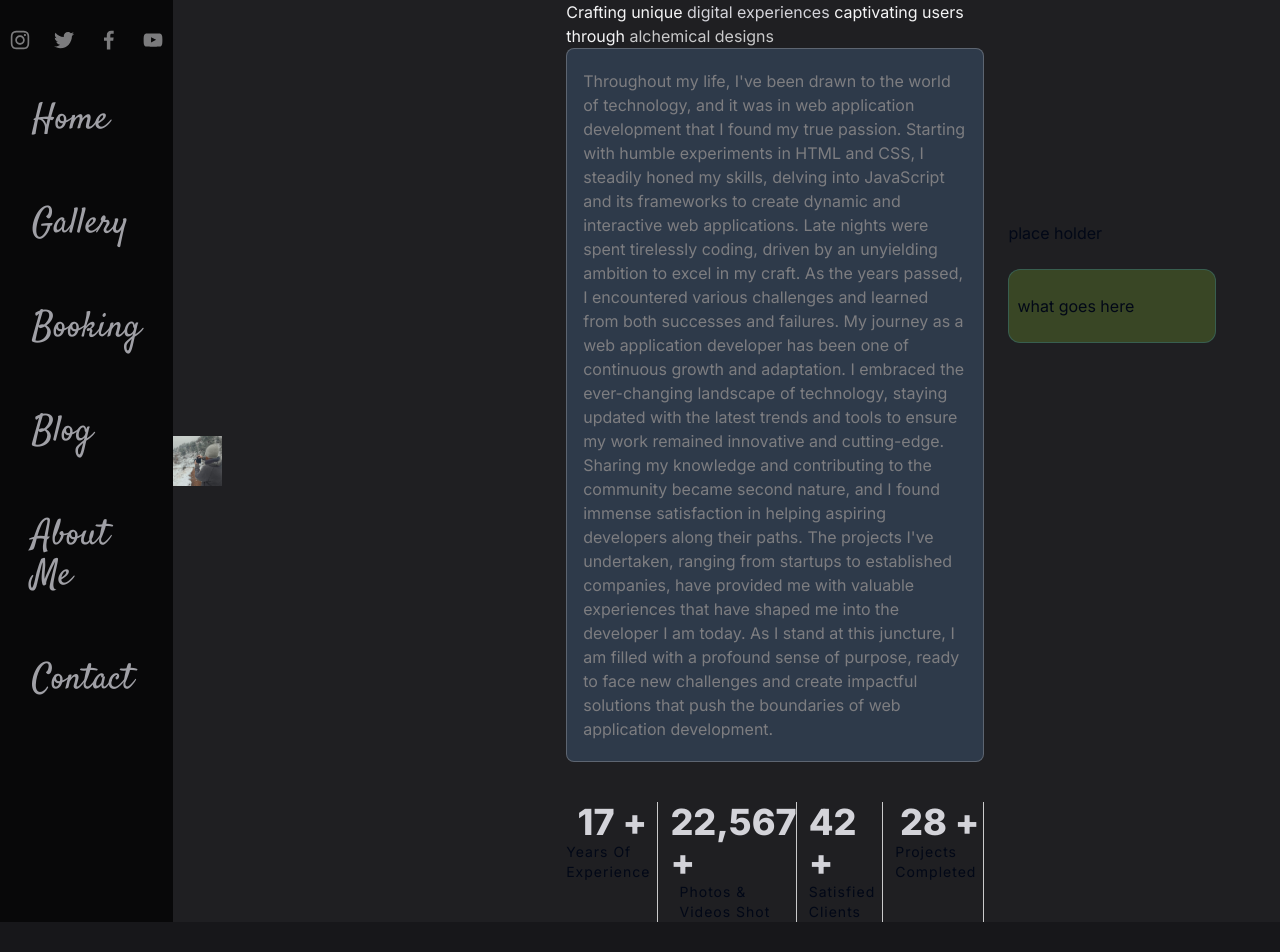
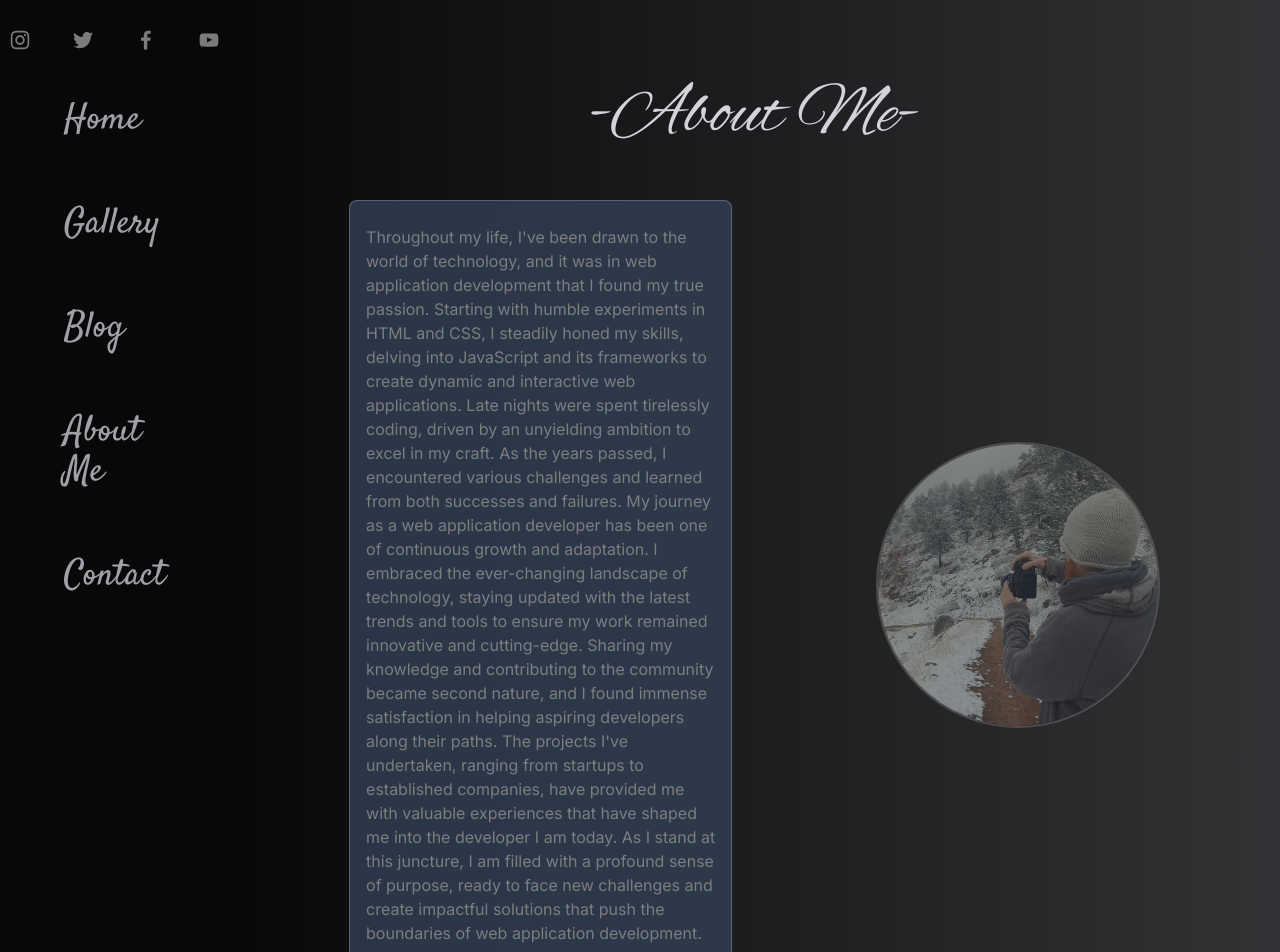
Before and after one commit to Digitl-Alchemyst/sw-photography, a Next.js app: page /about in a window 1280 px wide. Shown: the top 952 px of the page. Built offline with nearby package versions, Linux system fonts and the light colour scheme.

Commit message:
About Section 1

```diff
--- a/src/app/about/page.jsx
+++ b/src/app/about/page.jsx
@@ -1,115 +1,78 @@
 'use client';
 import Image from 'next/image';
-import React from 'react'
+import React from 'react';
 import CountUp from 'react-countup';
+import { Alex_Brush, Satisfy, Allison } from 'next/font/google';
+
+const scriptFont = Alex_Brush({
+  subsets: ['latin'],
+  variable: '--my-font-family',
+  weight: '400',
+});
 
 function About() {
   return (
-    <div className='bg-steeldark-600 w-full '>
-      <div className='mx-auto flex h-full w-full flex-col items-center gap-x-6 xl:flex-row xl:justify-center'>
+    <main className='w-full bg-steeldark-600 text-steelpolished-400'>
 
-        {/* Text & Counters */}
-        <div>
-          <Image src='/Steven2.jpg' width={200} height={200} alt='Profile' />
-        </div>
-        <div className='flex flex-col justify-center xl:ml-80 '>
+      {/* Main Container  */}
+      <div className='bg-gradient-to-l from-steelpolished-300/10 to-steeldark-900 px-30 py-20 space-y-12'>
 
-          {/* Heading & Bio  */}
-          <h2
-            className='h2 text-steelpolished-100'
-          >
-            Crafting unique{' '}
-            <span className='text-steelpolished-400'>digital experiences</span> captivating
-            users through{' '}
-            <span className='text-steelflat-200'>alchemical designs</span>
-          </h2>
-          <p
-            className='border-steelflat-200/30  mx-auto mb-10 max-w-[500px] rounded-lg border border-solid bg-slate-700/80 px-3 py-5 text-xs text-steeldark-300 md:text-sm xl:mx-0 xl:mb-10 xl:max-w-[850px] xl:px-4 xl:text-base'
-          >
-            Throughout my life, I&apos;ve been drawn to the world of technology,
-            and it was in web application development that I found my true
-            passion. Starting with humble experiments in HTML and CSS, I
-            steadily honed my skills, delving into JavaScript and its frameworks
-            to create dynamic and interactive web applications. Late nights were
-            spent tirelessly coding, driven by an unyielding ambition to excel
-            in my craft. As the years passed, I encountered various challenges
-            and learned from both successes and failures. My journey as a web
-            application developer has been one of continuous growth and
-            adaptation. I embraced the ever-changing landscape of technology,
-            staying updated with the latest trends and tools to ensure my work
-            remained innovative and cutting-edge. Sharing my knowledge and
-            contributing to the community became second nature, and I found
-            immense satisfaction in helping aspiring developers along their
-            paths. The projects I&apos;ve undertaken, ranging from startups to
-            established companies, have provided me with valuable experiences
-            that have shaped me into the developer I am today. As I stand at
-            this juncture, I am filled with a profound sense of purpose, ready
-            to face new challenges and create impactful solutions that push the
-            boundaries of web application development.
-          </p>
+        {/* Heading  */}
+        <h1 className={`text-center text-7xl font-bold ${scriptFont.className}`}>
+          -About Me-
+        </h1>
 
-          {/* Counters  */}
-          <div
+        {/* Bio Section  */}
+        <section className='mx-auto flex h-full w-full flex-col items-center justify-center space-x-36   xl:flex-row'>
 
-            className='mx-auto md:max-w-2xl xl:mx-0 xl:max-w-3xl'
-          >
-            <div className='flex gap-x-2 xl:gap-x-3 '>
-              {/* Years of Experience  */}
-              <div className='after:bg-steelflat-200 relative flex flex-1 flex-col items-center after:absolute after:right-0 after:top-0 after:h-full after:w-[1px]'>
-                <div className='text-2xl font-extrabold text-steelpolished-400 xl:text-4xl'>
-                  <CountUp start={0} end={17} duration={5} /> +
-                </div>
-                <div className='mr-2 max-w-[100px] text-xs capitalize leading-[1.4] tracking-[1px] md:text-sm'>
-                  Years of experience
-                </div>
-              </div>
-              {/* Open Source Contributions */}
-              <div className='after:bg-steelflat-200 relative flex flex-1 flex-col items-center after:absolute after:right-0 after:top-0 after:h-full after:w-[1px]'>
-                <div className='text-2xl font-extrabold text-steelpolished-400 xl:text-4xl'>
-                  <CountUp start={0} end={22567} duration={5} /> +
-                </div>
-                <div className='mr-2 max-w-[100px] text-xs capitalize leading-[1.4] tracking-[1px] md:text-sm'>
-                  Photos & Videos Shot
-                </div>
-              </div>
-              {/* Satisfied Clients */}
-              <div className='after:bg-steelflat-200 relative flex flex-1 flex-col items-center after:absolute after:right-0 after:top-0 after:h-full after:w-[1px]'>
-                <div className='text-2xl font-extrabold text-steelpolished-400 xl:text-4xl'>
-                  <CountUp start={0} end={42} duration={5} /> +
-                </div>
-                <div className='mr-2 max-w-[100px] text-xs capitalize leading-[1.4] tracking-[1px] md:text-sm'>
-                  Satisfied Clients
-                </div>
-              </div>
-              {/* Completed Projects */}
-              <div className='after:bg-steelflat-200 relative flex flex-1 flex-col items-center after:absolute after:right-0 after:top-0 after:h-full after:w-[1px]'>
-                <div className='text-2xl font-extrabold text-steelpolished-400 xl:text-4xl'>
-                  <CountUp start={0} end={28} duration={5} /> +
-                </div>
-                <div className='mr-2 max-w-[100px] text-xs capitalize leading-[1.4] tracking-[1px] md:text-sm'>
-                  Projects Completed
-                </div>
-              </div>
-            </div>
+          {/* Text & Counters */}
+          <div className='flex flex-col justify-center items-center w-5/6'>
+
+            {/* Bio  */}
+            <p className=' rounded-lg border border-solid border-steelflat-200/30 bg-slate-700/80 px-4 py-6 text-steeldark-300'>
+              Throughout my life, I&apos;ve been drawn to the world of
+              technology, and it was in web application development that I found
+              my true passion. Starting with humble experiments in HTML and CSS,
+              I steadily honed my skills, delving into JavaScript and its
+              frameworks to create dynamic and interactive web applications.
+              Late nights were spent tirelessly coding, driven by an unyielding
+              ambition to excel in my craft. As the years passed, I encountered
+              various challenges and learned from both successes and failures.
+              My journey as a web application developer has been one of
+              continuous growth and adaptation. I embraced the ever-changing
+              landscape of technology, staying updated with the latest trends
+              and tools to ensure my work remained innovative and cutting-edge.
+              Sharing my knowledge and contributing to the community became
+              second nature, and I found immense satisfaction in helping
+              aspiring developers along their paths. The projects I&apos;ve
+              undertaken, ranging from startups to established companies, have
+              provided me with valuable experiences that have shaped me into the
+              developer I am today. As I stand at this juncture, I am filled
+              with a profound sense of purpose, ready to face new challenges and
+              create impactful solutions that push the boundaries of web
+              application development.
+            </p>
+
+
+
           </div>
-        </div>
 
-        {/* Info  */}
-        <div
 
-          className='flex h-[480px] w-full flex-col sm:mb-10 md:mb-0 xl:max-w-[48%]'
-        >
-          <div className='mx-auto mb-6 flex flex-wrap gap-x-4 gap-y-4 xl:mx-0 xl:gap-x-8'>
-            place holder
+
+          {/* Profile Image  */}
+          <div>
+            <Image
+              src='/Steven2.jpg'
+              width={500}
+              height={1200}
+              alt='Profile'
+              className='rounded-full border-2 border-steeldark-300/80 opacity-55'
+            />
           </div>
-          <div className='gap-y2 flex flex-col items-center rounded-xl border border-sky-400/20 bg-lime-400/20 py-2 xl:mr-16 xl:items-start xl:gap-y-4 xl:px-2 xl:py-6'>
-what goes here
-          </div>
-          <div className='flex min-h-[200px] sm:hidden' />
-        </div>
+        </section>
       </div>
-    </div>
+    </main>
   );
 }
 
-export default About
+export default About;
--- a/src/components/global/Sidebar.tsx
+++ b/src/components/global/Sidebar.tsx
@@ -12,11 +12,11 @@ const NavLinks = [
     title: 'Gallery',
     url: '/gallery',
   },
-  {
-    id: 3,
-    title: 'Booking',
-    url: '/booking',
-  },
+  // {
+  //   id: 3,
+  //   title: 'Booking',
+  //   url: '/booking',
+  // },
   // {
   //   id: 4,
   //   title: 'Shop',
@@ -54,10 +54,10 @@ const Alex = Satisfy({
 const Sidebar = () => {
   return (
     <div
-      className={`flex h-full flex-col bg-steeldark-900 pt-5 ${Alex.className}`}
+      className={`flex h-full flex-col bg-steeldark-900 py-5 ${Alex.className}`}
     >
       <SocialLinks />
-      <div className='mt-10 flex flex-col space-y-16 px-8'>
+      <div className='mt-10 flex flex-col space-y-16 px-16'>
         {NavLinks.map((link) => (
           <Link
             href={link.url}
```
Also changed, not shown: src/app/about/temp.md (added, +7 -0 lines).
